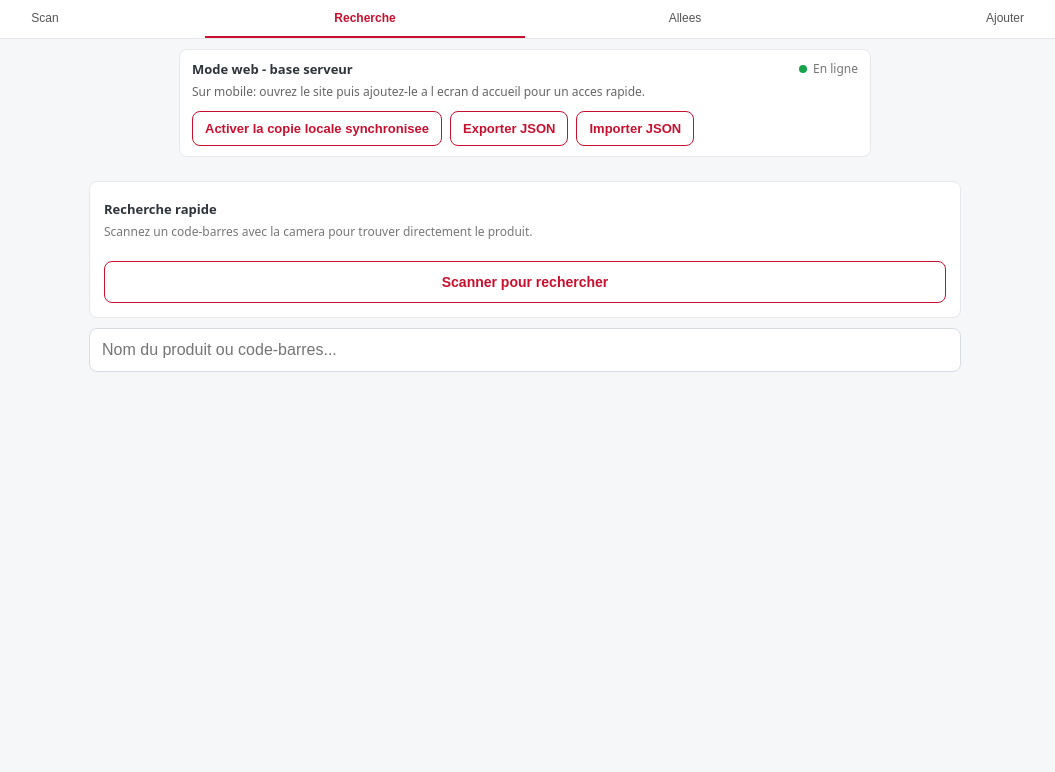
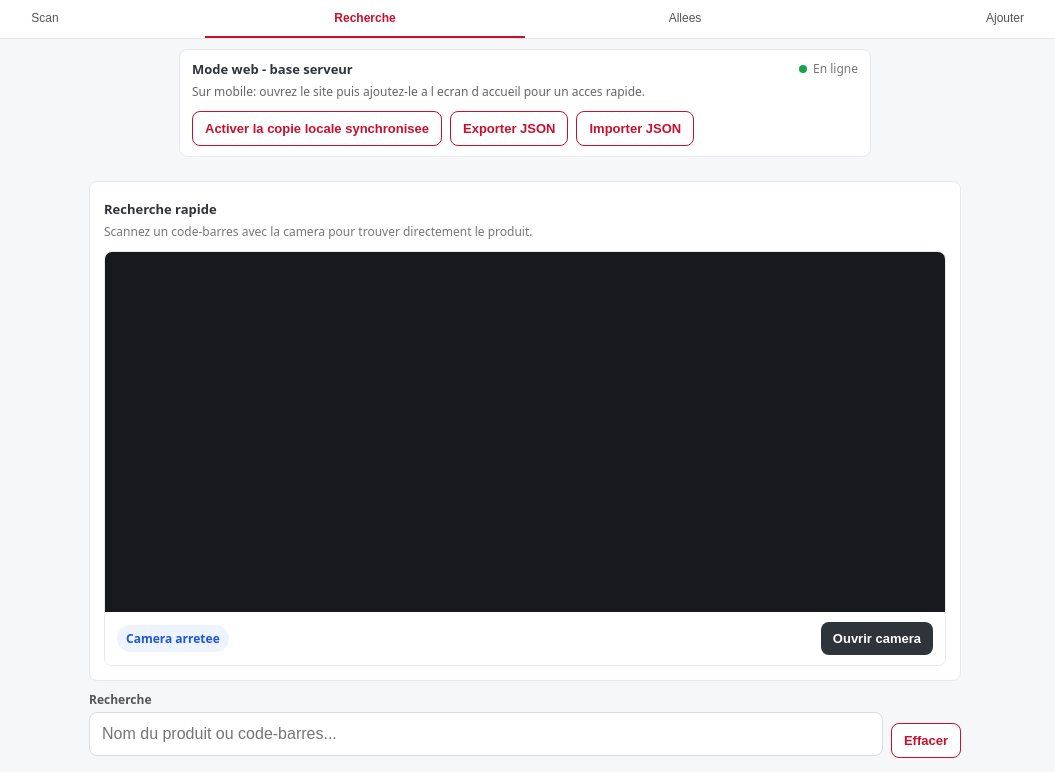
Before and after one commit to Mostaax5/familiprix-locator, a Flask app: page / in a window 1280 px wide, after a click on "Recherche". Shown: the part 70-842 px from the top of the page, without its empty margins (115-1170 px from the left). Before the commit the page ends 442 px from the top, so only its background shows below. Run offline with Flask 3, Linux system fonts and the light colour scheme.

Commit message:
Append scanned codes to active field and add search clear button

```diff
--- a/templates/index.html
+++ b/templates/index.html
@@ -219,9 +219,22 @@
   <div class="card">
     <div class="section-title">Recherche rapide</div>
     <div class="section-note">Scannez un code-barres avec la camera pour trouver directement le produit.</div>
-    <button class="btn btn-outline" onclick="startSearchScan()">Scanner pour rechercher</button>
-  </div>
+    <div class="card scanner" style="margin-top:10px;margin-bottom:0">
+      <video id="searchCameraPreview" playsinline muted></video>
+      <div id="searchHtml5Reader"></div>
+      <div class="scanner-bar">
+        <span id="searchScannerStatus" class="pill">Camera arretee</span>
+        <button class="btn btn-inline secondary" onclick="startSearchScan()" id="searchCameraButton">Ouvrir camera</button>
+      </div>
+    </div>
+  </div>
+  <div class="scan-tools">
+    <div class="field">
+      <label class="label" for="searchInput">Recherche</label>
       <input type="text" id="searchInput" placeholder="Nom du produit ou code-barres..." oninput="doSearch()"/>
+    </div>
+    <button class="btn btn-outline btn-inline" onclick="clearSearchInput()">Effacer</button>
+  </div>
   <div id="searchResults"></div>
 </div>
 
@@ -1158,6 +1171,23 @@ function showLayoutMsg(message, type) {
   }
 }
 
+function getCameraDom() {
+  if (cameraUsageMode === 'search') {
+    return {
+      status: document.getElementById('searchScannerStatus'),
+      button: document.getElementById('searchCameraButton'),
+      video: document.getElementById('searchCameraPreview'),
+      reader: document.getElementById('searchHtml5Reader')
+    };
+  }
+  return {
+    status: document.getElementById('scannerStatus'),
+    button: document.getElementById('cameraButton'),
+    video: document.getElementById('cameraPreview'),
+    reader: document.getElementById('html5Reader')
+  };
+}
+
 async function doSearch() {
   const q = document.getElementById('searchInput').value.trim();
   const div = document.getElementById('searchResults');
@@ -1167,15 +1197,12 @@ async function doSearch() {
 }
 
 async function startSearchScan() {
+  if (scannerStream || html5Scanner) {
+    await stopCamera();
+  }
   cameraUsageMode = 'search';
   document.getElementById('searchResults').innerHTML = '<div class="msg info">Ouverture de la camera pour rechercher un produit...</div>';
-  switchTab('scan');
-  document.getElementById('scanResult').innerHTML = '<div class="msg info">Scannez un code-barres pour rechercher directement le produit.</div>';
-  if (!scannerStream && !html5Scanner) {
   await startCamera();
-  } else {
-    document.getElementById('scannerStatus').textContent = 'Recherche code...';
-  }
 }
 
 async function toggleCamera() {
@@ -1183,14 +1210,12 @@ async function toggleCamera() {
     await stopCamera();
     return;
   }
+  cameraUsageMode = 'scan';
   await startCamera();
 }
 
 async function startCamera() {
-  const status = document.getElementById('scannerStatus');
-  const button = document.getElementById('cameraButton');
-  const video = document.getElementById('cameraPreview');
-  const reader = document.getElementById('html5Reader');
+  const {status, button, video, reader} = getCameraDom();
 
   if (!('mediaDevices' in navigator) || !navigator.mediaDevices.getUserMedia) {
     status.textContent = 'Camera non disponible';
@@ -1225,7 +1250,7 @@ async function startCamera() {
       resetCameraCandidate();
       video.style.display = 'none';
       reader.style.display = 'block';
-      html5Scanner = new Html5Qrcode('html5Reader', html5ScannerConfig());
+      html5Scanner = new Html5Qrcode(reader.id, html5ScannerConfig());
       await html5Scanner.start(
         {facingMode: 'environment'},
         {fps: 10, qrbox: responsiveScanBox},
@@ -1283,9 +1308,9 @@ function injectScript(src) {
 }
 
 async function stopCamera() {
+  const {status, button, video, reader} = getCameraDom();
   scanLoopRunning = false;
   scanPaused = false;
-  cameraUsageMode = 'scan';
   resetCameraCandidate();
   if (scannerStream) {
     scannerStream.getTracks().forEach(track => track.stop());
@@ -1299,11 +1324,25 @@ async function stopCamera() {
   scannerStream = null;
   html5Scanner = null;
   scannerMode = null;
+  video.srcObject = null;
+  video.style.display = 'block';
+  reader.style.display = 'none';
+  status.textContent = 'Camera arretee';
+  button.textContent = 'Ouvrir camera';
+  if (cameraUsageMode === 'search') {
     document.getElementById('cameraPreview').srcObject = null;
     document.getElementById('cameraPreview').style.display = 'block';
     document.getElementById('html5Reader').style.display = 'none';
     document.getElementById('scannerStatus').textContent = 'Camera arretee';
     document.getElementById('cameraButton').textContent = 'Ouvrir camera';
+  } else {
+    document.getElementById('searchCameraPreview').srcObject = null;
+    document.getElementById('searchCameraPreview').style.display = 'block';
+    document.getElementById('searchHtml5Reader').style.display = 'none';
+    document.getElementById('searchScannerStatus').textContent = 'Camera arretee';
+    document.getElementById('searchCameraButton').textContent = 'Ouvrir camera';
+  }
+  cameraUsageMode = 'scan';
 }
 
 function responsiveScanBox(viewfinderWidth, viewfinderHeight) {
@@ -1335,11 +1374,9 @@ async function onDecodedCode(decodedText) {
   if (!confirmStableCameraBarcode(rawValue)) return;
   scanPaused = true;
   setScannedBarcode(rawValue);
-  document.getElementById('scannerStatus').textContent = 'Code detecte';
+  getCameraDom().status.textContent = 'Code detecte';
   if (cameraUsageMode === 'search') {
-    document.getElementById('searchInput').value = rawValue;
     await stopCamera();
-    switchTab('search');
     await doSearch();
     document.getElementById('searchResults').insertAdjacentHTML('afterbegin', `<div class="msg success">Code-barres scanne: ${esc(rawValue)}</div>`);
     return;
@@ -1362,7 +1399,7 @@ function confirmStableCameraBarcode(barcode) {
   cameraCandidateTimer = window.setTimeout(resetCameraCandidate, 900);
 
   if (cameraCandidateCount < 2) {
-    document.getElementById('scannerStatus').textContent = 'Verification du code...';
+    getCameraDom().status.textContent = 'Verification du code...';
     return false;
   }
 
@@ -1377,14 +1414,24 @@ function resetCameraCandidate() {
   cameraCandidateTimer = null;
 }
 
+function getActiveBarcodeInput() {
+  return cameraUsageMode === 'search'
+    ? document.getElementById('searchInput')
+    : document.getElementById('scanInput');
+}
+
 function setScannedBarcode(barcode) {
-  const input = document.getElementById('scanInput');
-  input.value = barcode;
-  input.setAttribute('value', barcode);
+  const input = getActiveBarcodeInput();
+  const currentValue = String(input.value || '');
+  const nextValue = `${currentValue}${barcode}`;
+  input.value = nextValue;
+  input.setAttribute('value', nextValue);
   input.dispatchEvent(new Event('input', {bubbles: true}));
   input.dispatchEvent(new Event('change', {bubbles: true}));
+  if (typeof input.setSelectionRange === 'function') {
     input.setSelectionRange(input.value.length, input.value.length);
-  persistScanDraft();
+  }
+  if (input.id === 'scanInput') persistScanDraft();
 }
 
 function clearScanInput() {
@@ -1395,8 +1442,14 @@ function clearScanInput() {
   scanPaused = false;
   resetCameraCandidate();
   persistScanDraft();
-  if (scannerStream || html5Scanner) document.getElementById('scannerStatus').textContent = 'Recherche code...';
+  if (scannerStream || html5Scanner) getCameraDom().status.textContent = 'Recherche code...';
   focusScanInput();
+}
+
+function clearSearchInput() {
+  document.getElementById('searchInput').value = '';
+  document.getElementById('searchResults').innerHTML = '';
+  if (scannerStream || html5Scanner) getCameraDom().status.textContent = 'Recherche code...';
 }
 
 function looksLikeBarcode(value) {
@@ -1491,7 +1544,7 @@ function updateDeviceSupport() {
 
 async function scanFrame() {
   if (!scanLoopRunning || !detector) return;
-  const video = document.getElementById('cameraPreview');
+  const video = getCameraDom().video;
   try {
     if (scanPaused) {
       requestAnimationFrame(scanFrame);
@@ -1502,7 +1555,7 @@ async function scanFrame() {
       await onDecodedCode(codes[0].rawValue);
     }
   } catch (error) {
-    document.getElementById('scannerStatus').textContent = 'Lecture en cours';
+    getCameraDom().status.textContent = 'Lecture en cours';
   }
   requestAnimationFrame(scanFrame);
 }
@@ -1668,11 +1721,11 @@ function finishConfirmed(message) {
   activeLookupBarcode = '';
   currentScanProduct = null;
   document.getElementById('scanResult').innerHTML = `<div class="msg success">${esc(message)} Prochaine position: ${esc(cursorLabel())}</div>`;
-  document.getElementById('scannerStatus').textContent = `Confirme: ${oldLocation}`;
+  getCameraDom().status.textContent = `Confirme: ${oldLocation}`;
   window.setTimeout(() => {
     scanPaused = false;
     resetCameraCandidate();
-    if (scannerStream || html5Scanner) document.getElementById('scannerStatus').textContent = 'Recherche code...';
+    if (scannerStream || html5Scanner) getCameraDom().status.textContent = 'Recherche code...';
     focusScanInput();
   }, 1200);
 }
```
Lines whose indentation alone changed are shown as unchanged.
